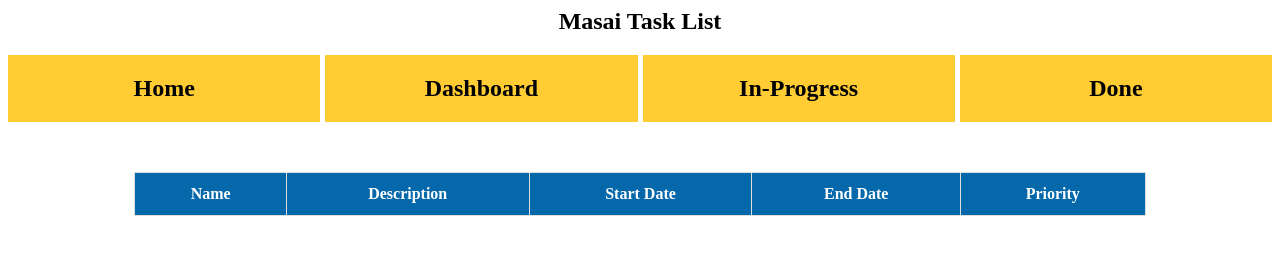
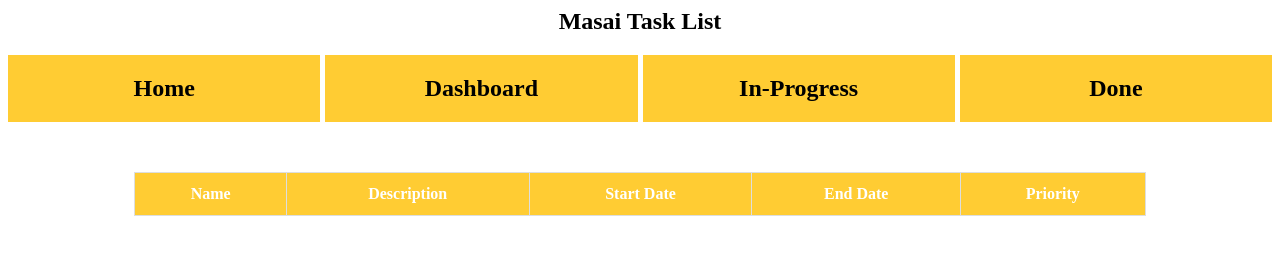
Before and after one commit to princekesDEV/task_app, a plain HTML site: page Done.html in a window 1280 px wide. Drawn offline with Linux system fonts and the light colour scheme.

Commit message:
changes related ne backgroung color

```diff
--- a/Styles/table.css
+++ b/Styles/table.css
@@ -22,7 +22,7 @@
 }
 table th {
   color: white;
-  background-color: rgb(4, 104, 170);
+  background-color:rgb(255, 204, 51);
 }
 table td,
 table th {
```
